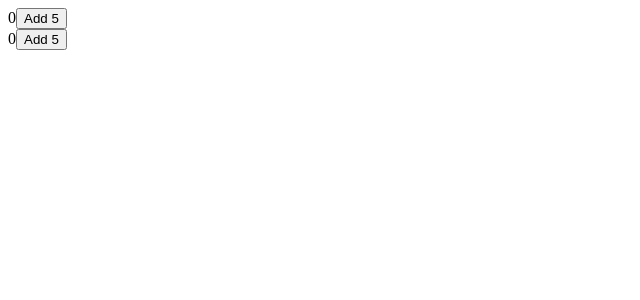
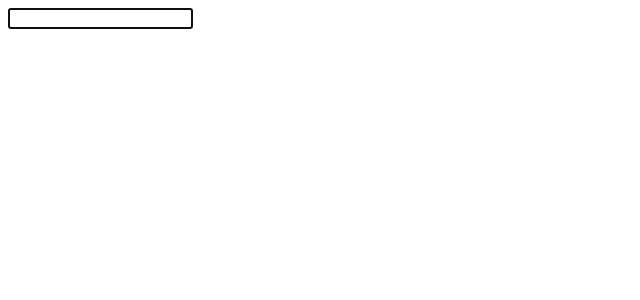
Before and after one commit to sammyyaws/react-tutorials, a React (Create React App) app: page / in a window 1280 px wide. Shown: the top 300 px of the page, without its empty margins (0-640 px from the left). Built offline with nearby package versions, Linux system fonts and the light colour scheme.

Commit message:
Update:learning to use the useRef hook, in manipulating DOM nodes

```diff
--- a/src/App.js
+++ b/src/App.js
@@ -16,20 +16,20 @@ import MultipleuseReducer from "./components/MultipleuseReducer";
 import CompA from "./components/CompA";
 import FetchUseReducer from "./components/FetchUseReducer";
 import UseCallbackParent from "./components/useCallbackParent";
-
+import FocusRef from "./components/FocusRef";
 
 export const ThemeContext=React.createContext()
 function App() {
 
   return (
     <div className="App">
-<UseCallbackParent/>
+
+<FocusRef/>
 
 
 
-
-
-{/* <FetchUseReducer/> */}
+{/* <UseCallbackParent/>
+ */}{/* <FetchUseReducer/> */}
 {/* <CompA/>
  */}
 {/* <MultipleuseReducer/> */}
--- /dev/null
+++ b/src/components/FocusRef.js
@@ -0,0 +1,16 @@
+import React,{useRef,useEffect} from 'react'
+
+function FocusRef() {
+
+const FRef=useRef(null)
+    useEffect (()=>{
+   FRef.current.focus()
+    },[])
+  return (
+    <div>
+      <input type="text"ref={FRef}/>
+    </div>
+  )
+}
+
+export default FocusRef
```
